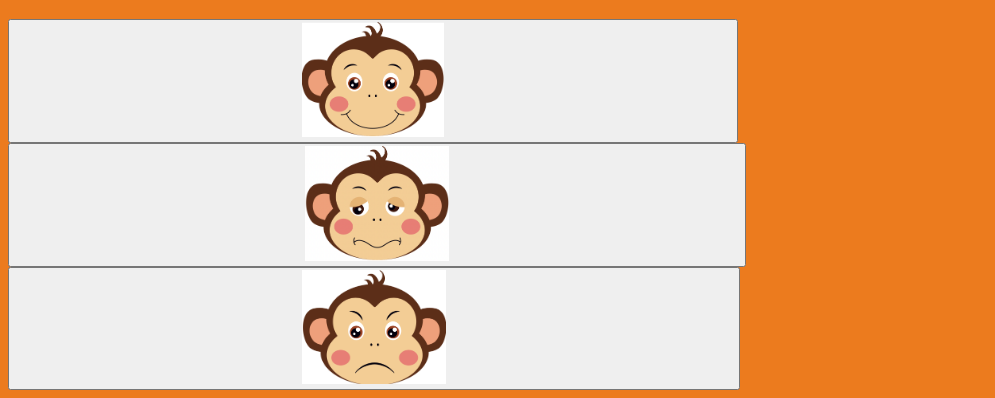
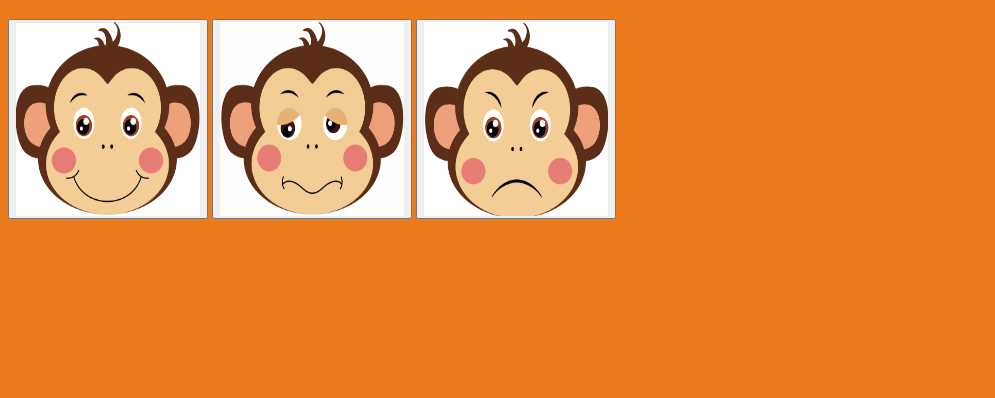
Before and after one commit to jamesedra/EmoTrack, a plain HTML site: page index.html in a window 1280 px wide. Shown: the part 519-917 px from the top of the page, without its empty margins (0-995 px from the left). After the commit the page ends 800 px from the top, so only its background shows below. Drawn offline with Linux system fonts and the light colour scheme.

Commit message:
fixed button sizing

```diff
--- a/index.html
+++ b/index.html
@@ -15,11 +15,9 @@
         <h1>How are you feeling today?</h1>
     </div>
     <div class="buttons">
-        <button type="good" >
-        <img src="HappyMonkey.png" height="50%" width="20%">
-        </button>
-        <button type="neutral"> <img src="NeutralMonkey.png" height="50%" width="20%"> </button>
-        <button type="bad"> <img src="BadMonkey.png" height="50%" width="20%"> </button>
+        <button type="good" style="height: 200px; width: 200px;" ><img src="HappyMonkey.png" height="100%" width="100%"> </button>
+        <button type="neutral"style="height: 200px; width: 200px;" ><img src="NeutralMonkey.png" height="100%" width="100%"> </button>
+        <button type="bad"style="height: 200px; width: 200px;" ><img src="BadMonkey.png" height="100%" width="100%"> </button>
     </div>
 
 </body>
```
